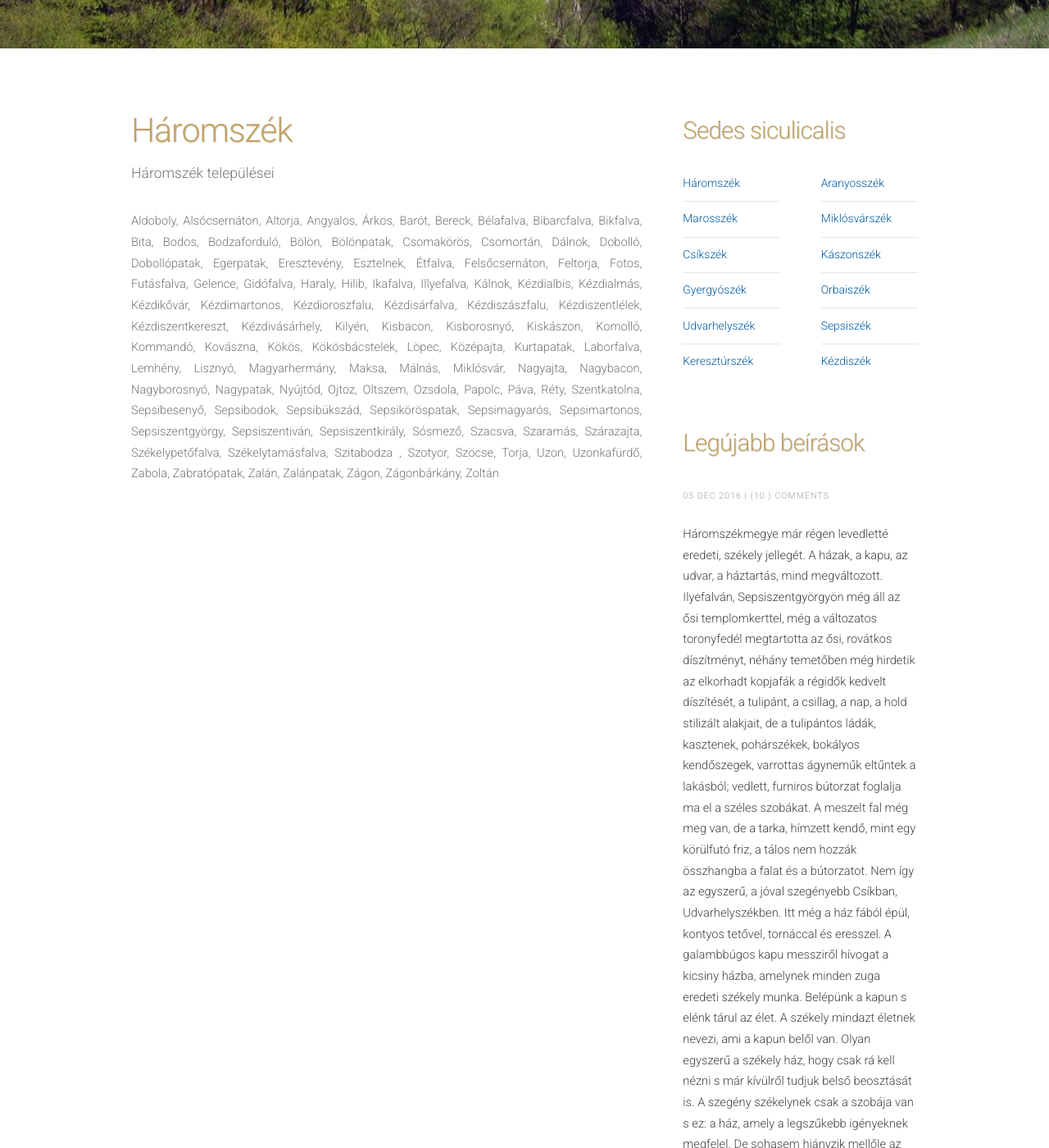
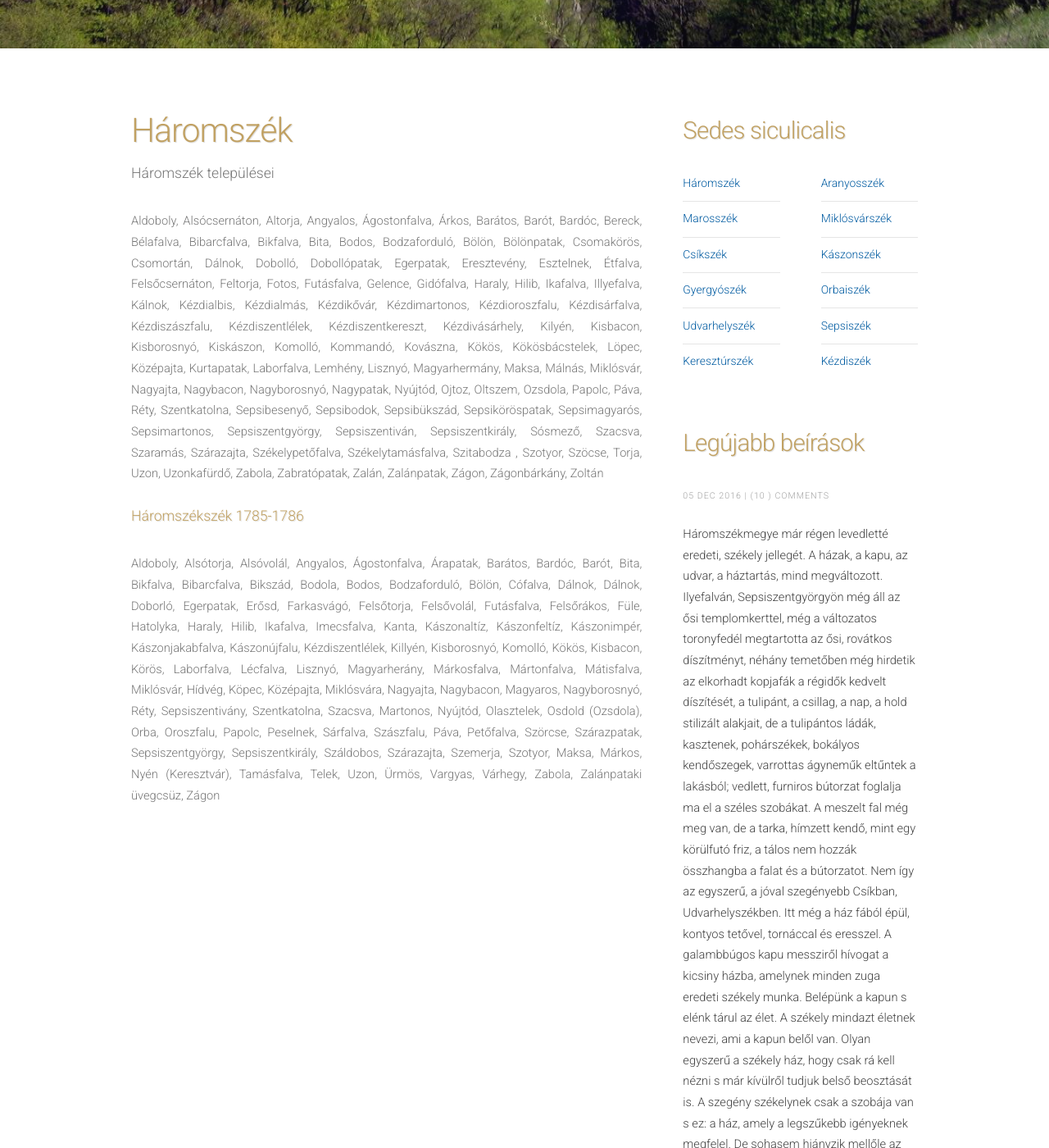
Before and after one commit to siculia/siculia.github.io, a Jekyll site: the page built from siculia-haromszek.html, in a window 1280 px wide and 1400 px high, scrolled down 554 px. Shown: the whole window at 82% size. Built offline with Jekyll 4.4.1, drawn with Linux system fonts in a browser that asks for light colours; nearby versions of some CDN libraries; library files that are not in the unit come from our copies.

Commit message:
Háromszék update

```diff
--- a/siculia-haromszek.html
+++ b/siculia-haromszek.html
@@ -12,15 +12,34 @@ layout: default
 					<section>
 						<header>
 							<h2>Háromszék</h2>
+							<p>
 							<span class="byline">Háromszék települései</span>
+						  </p>
 						</header>
-						<p style="text-align: justify;">Aldoboly, Alsócsernáton, Altorja, Angyalos, Árkos, Barót, Bereck, Bélafalva, Bibarcfalva, Bikfalva, Bita, Bodos, Bodzaforduló,
+						<p style="text-align: justify;">Aldoboly, Alsócsernáton, Altorja, Angyalos, Ágostonfalva, Árkos, Barátos, Barót, Bardóc, Bereck, Bélafalva, Bibarcfalva, Bikfalva, Bita, Bodos, Bodzaforduló,
 							Bölön, Bölönpatak, Csomakörös, Csomortán, Dálnok, Dobolló, Dobollópatak, Egerpatak, Eresztevény, Esztelnek, Étfalva, Felsőcsernáton,
 							Feltorja, Fotos, Futásfalva, Gelence, Gidófalva, Haraly, Hilib, Ikafalva, Illyefalva, Kálnok, Kézdialbis, Kézdialmás, Kézdikővár,
 							Kézdimartonos, Kézdioroszfalu, Kézdisárfalva, Kézdiszászfalu, Kézdiszentlélek, Kézdiszentkereszt, Kézdivásárhely, Kilyén, Kisbacon,
 							Kisborosnyó, Kiskászon, Komolló, Kommandó, Kovászna, Kökös, Kökösbácstelek, Löpec, Középajta, Kurtapatak, Laborfalva, Lemhény, Lisznyó,
 							Magyarhermány, Maksa, Málnás, Miklósvár, Nagyajta, Nagybacon, Nagyborosnyó, Nagypatak, Nyújtód, Ojtoz, Oltszem, Ozsdola, Papolc, Páva,
-							Réty, Szentkatolna, Sepsibesenyő, Sepsibodok, Sepsibükszád, Sepsiköröspatak, Sepsimagyarós, Sepsimartonos, Sepsiszentgyörgy, Sepsiszentiván, Sepsiszentkirály, Sósmező, Szacsva, Szaramás, Szárazajta, Székelypetőfalva, Székelytamásfalva, Szitabodza , Szotyor, Szöcse, Torja, Uzon, Uzonkafürdő, Zabola, Zabratópatak, Zalán, Zalánpatak, Zágon, Zágonbárkány, Zoltán</p>
+							Réty, Szentkatolna, Sepsibesenyő, Sepsibodok, Sepsibükszád, Sepsiköröspatak, Sepsimagyarós, Sepsimartonos, Sepsiszentgyörgy, Sepsiszentiván,
+							Sepsiszentkirály, Sósmező, Szacsva, Szaramás, Szárazajta, Székelypetőfalva, Székelytamásfalva, Szitabodza , Szotyor, Szöcse, Torja, Uzon,
+							Uzonkafürdő, Zabola, Zabratópatak, Zalán, Zalánpatak, Zágon, Zágonbárkány, Zoltán</p>
+
+							<header>
+								<p>
+								<h3 class="byline">Háromszékszék 1785-1786</h3>
+							 </p>
+							</header>
+							<p style="text-align: justify;">Aldoboly, Alsótorja, Alsóvolál, Angyalos, Ágostonfalva, Árapatak, Barátos,
+							Bardóc, Barót, Bita, Bikfalva, Bibarcfalva, Bikszád, Bodola, Bodos, Bodzaforduló, Bölön, Cófalva, Dálnok, Dálnok, Doborló,
+							Egerpatak, Erősd, Farkasvágó, Felsőtorja, Felsővolál, Futásfalva, Felsőrákos, Füle, Hatolyka, Haraly, Hilib,  Ikafalva, Imecsfalva,
+							Kanta, Kászonaltíz, Kászonfeltíz, Kászonimpér, Kászonjakabfalva, Kászonújfalu, Kézdiszentlélek, Killyén, Kisborosnyó, Komolló, Kökös,
+							Kisbacon, Körös, Laborfalva, Lécfalva, Lisznyó, Magyarherány, Márkosfalva, Mártonfalva, Mátisfalva, Miklósvár, Hídvég, Köpec, Középajta,
+							Miklósvára, Nagyajta, Nagybacon, Magyaros, Nagyborosnyó, Réty, Sepsiszentivány, Szentkatolna, Szacsva, Martonos, Nyújtód,
+							Olasztelek, Osdold (Ozsdola), Orba, Oroszfalu, Papolc, Peselnek, Sárfalva, Szászfalu, Páva, Petőfalva, Szörcse, Szárazpatak,
+							Sepsiszentgyörgy, Sepsiszentkirály, Száldobos, Szárazajta, Szemerja, Szotyor, Maksa, Márkos, Nyén (Keresztvár), Tamásfalva, Telek,
+							Uzon, Ürmös, Vargyas, Várhegy, Zabola, Zalánpataki üvegcsüz, Zágon</p>
 					</section>
 				</div>
 				{% include sidebar.html %}
```
